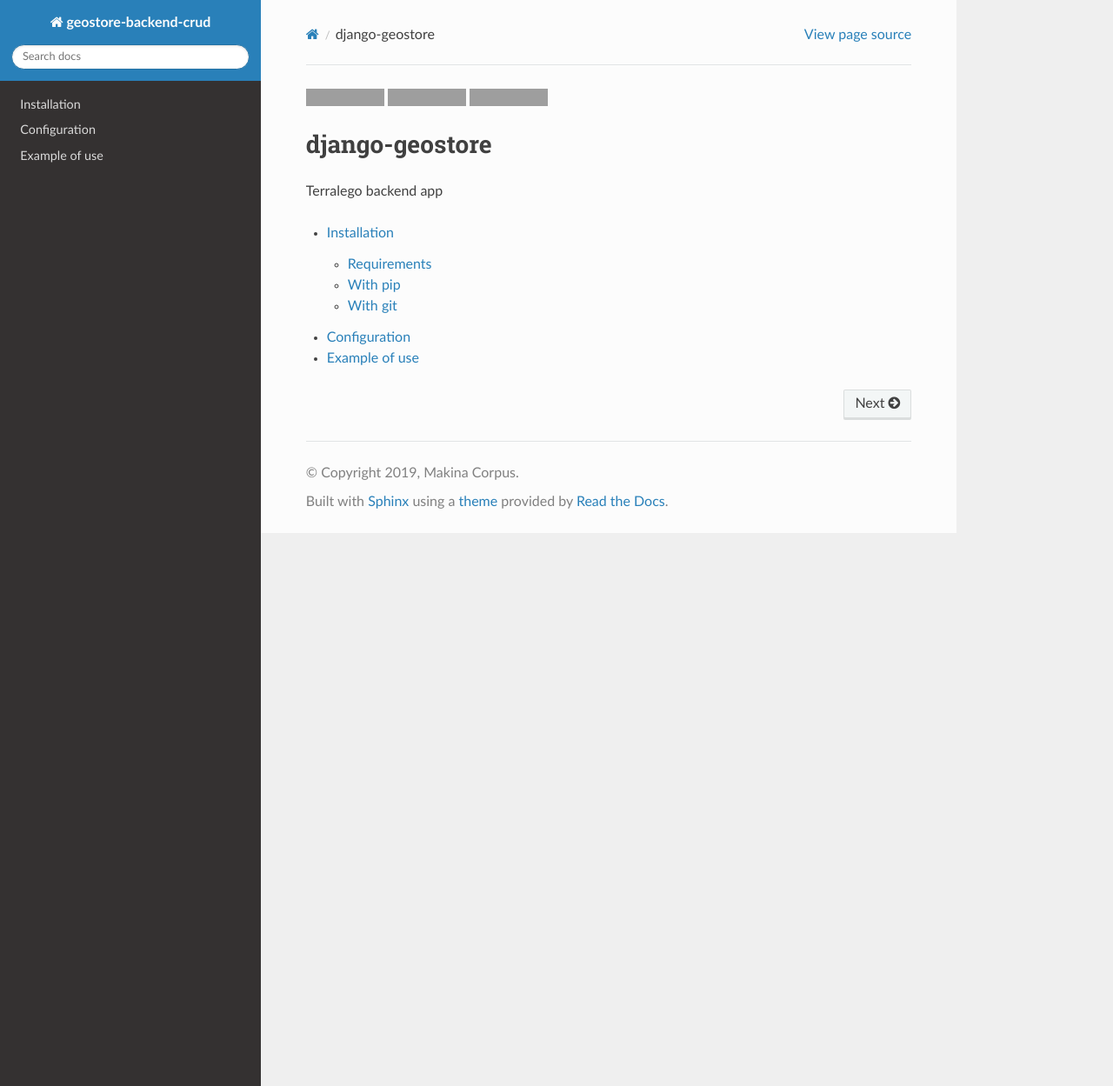
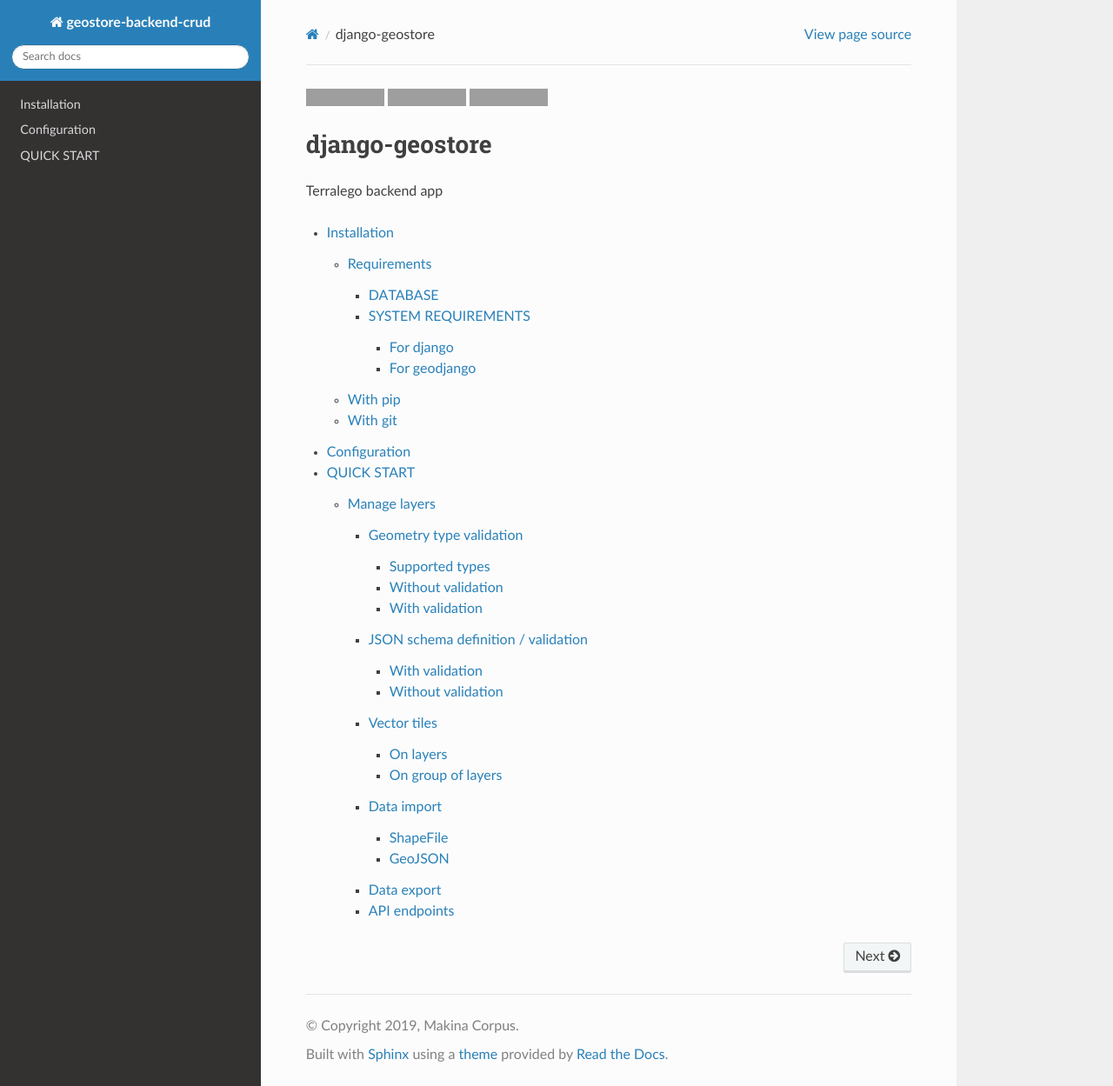
Before and after one commit to Terralego/django-geostore, a Sphinx documentation site: the page built from doc/index.rst, in a window 1280 px wide and 1249 px high. Shown: the whole window at 87% size. Built offline with Sphinx 7.4.7 and the Read the Docs theme 2.0.0, drawn with Linux system fonts in a browser that asks for light colours; grey boxes are pictures that could not be loaded.

Commit message:
improve use cases documentation

```diff
--- a/doc/installation.rst
+++ b/doc/installation.rst
@@ -3,6 +3,9 @@
 
 Requirements
 ------------
+
+DATABASE
+^^^^^^^^
 
 Minimum configuration :
  * Postgresql 10
@@ -22,6 +25,23 @@
 Prebuilt docker image builded by makinacorpus
 
 https://cloud.docker.com/u/makinacorpus/repository/docker/makinacorpus/pgrouting/general
+
+SYSTEM REQUIREMENTS
+^^^^^^^^^^^^^^^^^^^
+
+For django
+""""""""""
+
+libpq-dev
+gettext
+
+
+For geodjango
+"""""""""""""
+
+gdal-bin
+binutils
+libproj-dev
 
 
 With pip
--- a/doc/use.rst
+++ b/doc/use.rst
@@ -1,2 +1,96 @@
-Example of use
-==============
+###########
+QUICK START
+###########
+
+*************
+Manage layers
+*************
+
+.. code-block:: python
+  from geostore.models import Layer
+
+  layer = Layer.objects.create(name='Mushroom spot',
+                               geom_type=GeometryTypes.Point)
+
+
+Geometry type validation
+========================
+
+Supported types
+---------------
+
+.. automodule:: geostore.GeometryTypes
+
+
+Without validation
+-------------------
+
+.. code-block:: python
+  from geostore.models import Layer, Feature
+  from geostore import GeometryTypes
+  from django.contrib.geos.geometries import GEOSGeometry
+
+  layer = Layer.objects.create(name='Mushroom spot 2')
+  feature = Feature.objects.create(layer=layer,
+                                   geom=GEOSGeometry("POINT(0 0)")
+
+  # ok
+  feature = Feature.objects.create(layer=layer,
+                                   geom=GEOSGeometry("LINESTRING((0 0), (1 1))")
+  # ok too
+
+With validation
+---------------
+
+.. code-block:: python
+  from geostore.models import Layer, Feature
+  from geostore import GeometryTypes
+  from django.contrib.geos.geometries import GEOSGeometry
+
+  layer = Layer.objects.create(name='Mushroom spot 3',
+                               geom_type=GeometryTypes.Point)
+  feature = Feature.objects.create(layer=layer,
+                                   geom=GEOSGeometry("POINT(0 0)")
+
+  # ok
+  feature = Feature.objects.create(layer=layer,
+                                   geom=GEOSGeometry("LINESTRING((0 0), (1 1))")
+  # validation error !
+
+
+JSON schema definition / validation
+===================================
+
+https://json-schema.org/
+https://rjsf-team.github.io/react-jsonschema-form/
+
+With validation
+---------------
+
+Without validation
+------------------
+
+Vector tiles
+============
+
+On layers
+---------
+
+On group of layers
+------------------
+
+Data import
+===========
+
+ShapeFile
+---------
+
+GeoJSON
+-------
+
+
+Data export
+===========
+
+API endpoints
+=============
```
